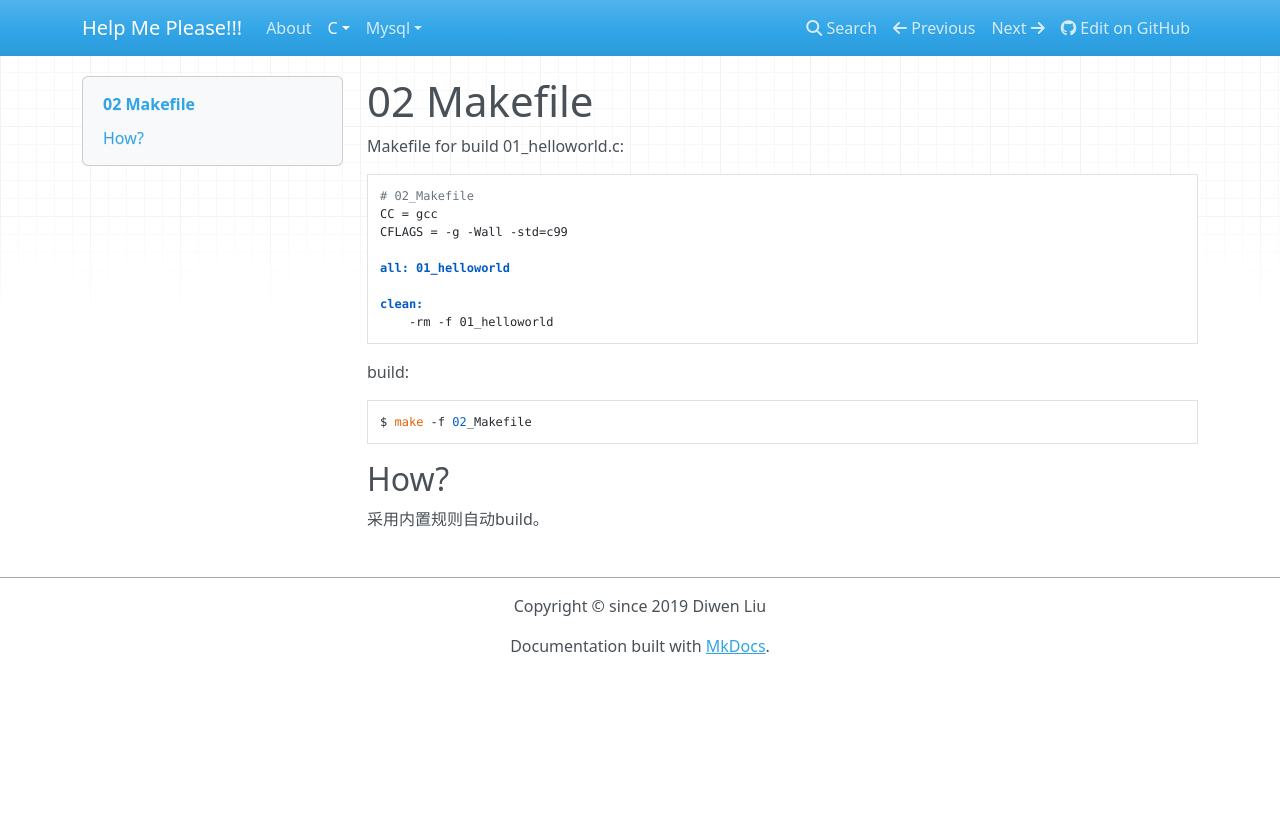
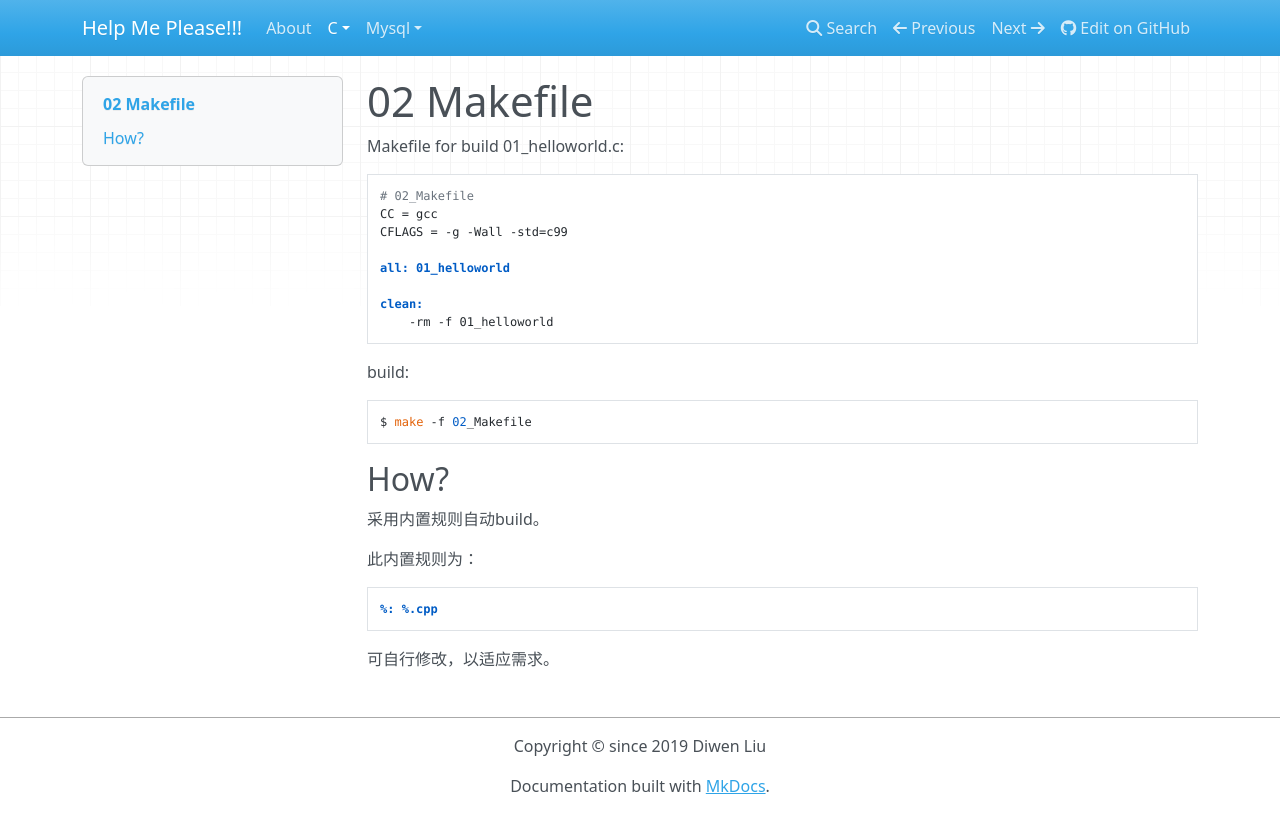
Before and after one commit to yzhu798/HelpMe, an MkDocs documentation site: the page built from notes/C/02_Makefile.md, in a window 1280 px wide. Shown: the top 833 px of the page. Built offline with MkDocs 1.6.1, drawn with Linux system fonts in a browser that asks for light colours; nearby versions of some CDN libraries.

Commit message:
Modify doc

````diff
--- a/notes/C/02_Makefile.md
+++ b/notes/C/02_Makefile.md
@@ -22,3 +22,11 @@ $ make -f 02_Makefile
 ## How?
 
 采用内置规则自动build。
+
+此内置规则为：
+
+```
+%: %.cpp
+```
+
+可自行修改，以适应需求。
````
